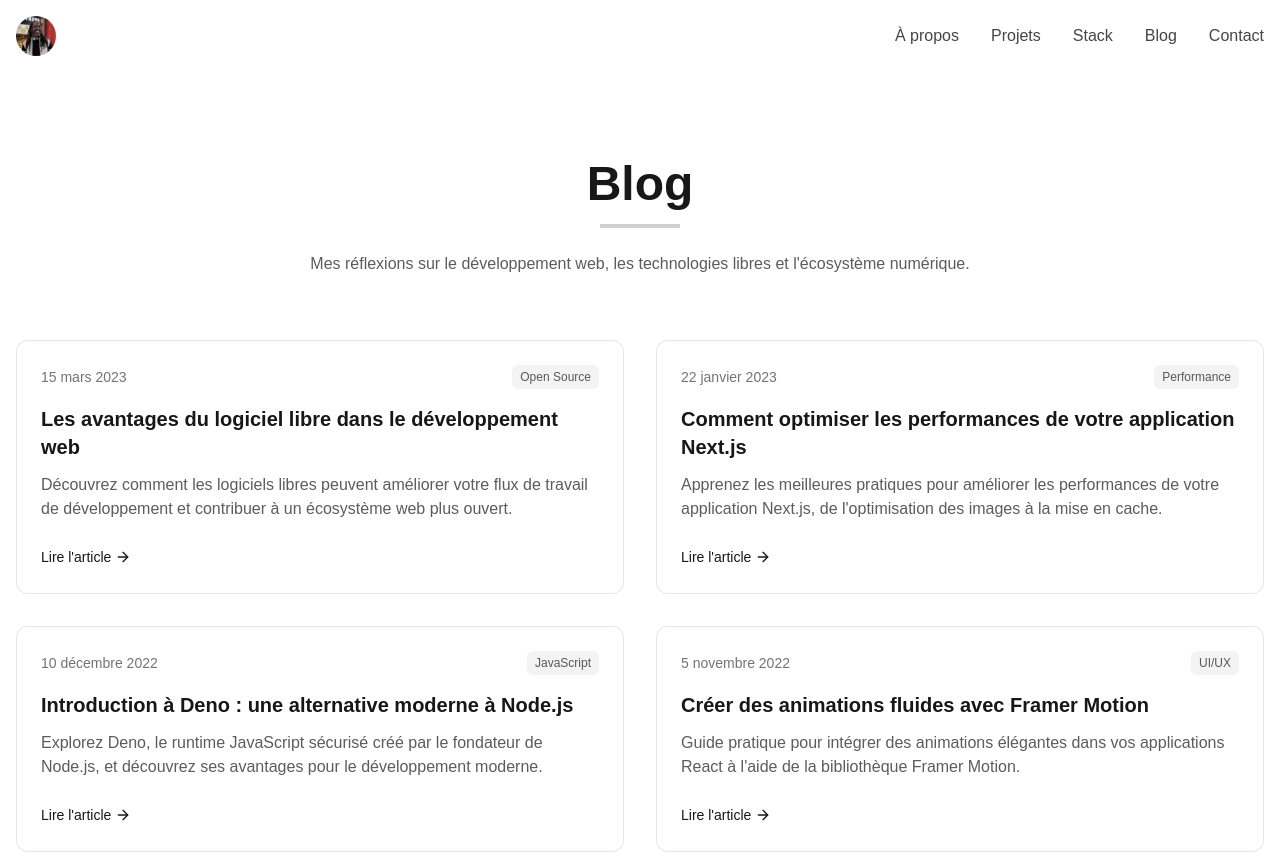
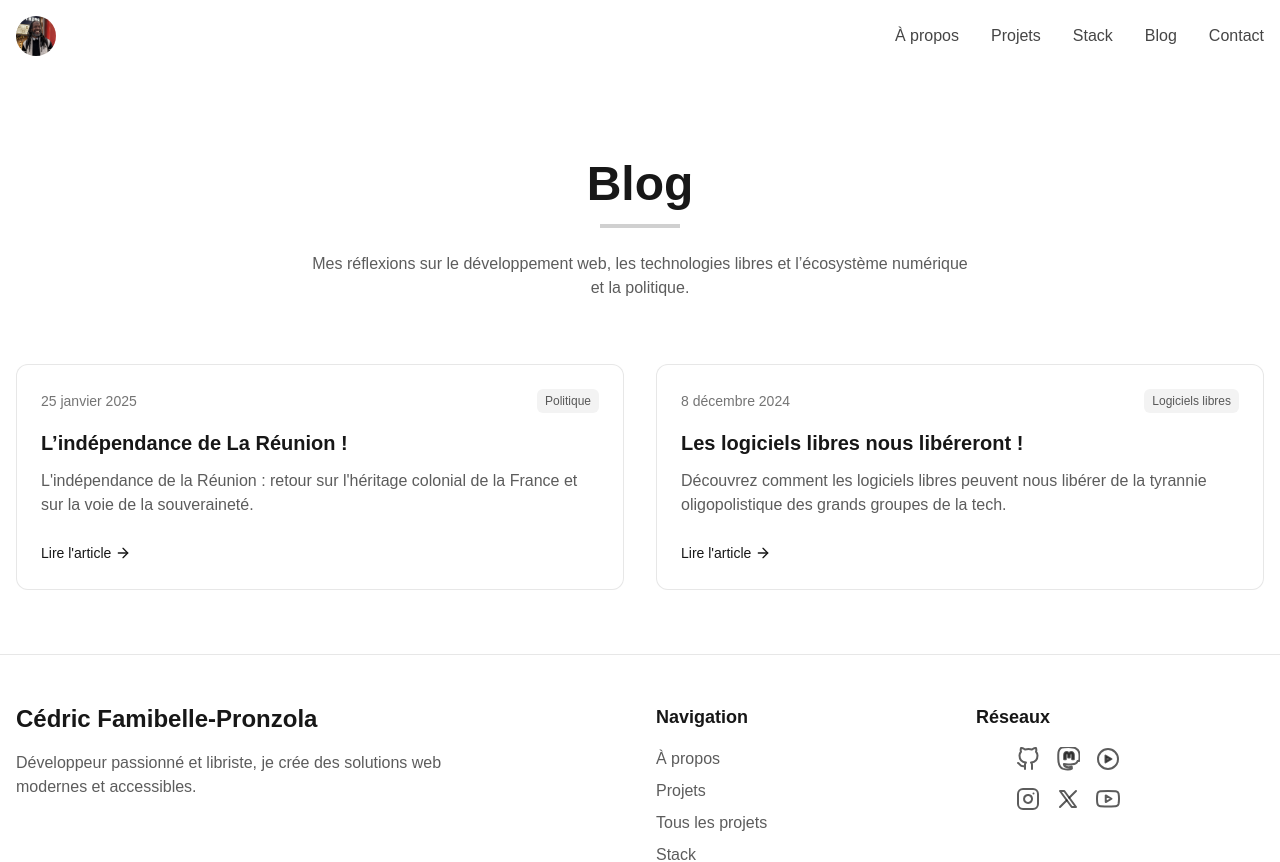
Before and after one commit to cedric-famibelle-pronzola/cedric-pronzola-v2, a Next.js app: page /blog in a window 1280 px wide. Shown: the top 862 px of the page. Built offline with nearby package versions, Linux system fonts and the light colour scheme.

Commit message:
update blog page

```diff
--- a/app/blog/page.tsx
+++ b/app/blog/page.tsx
@@ -10,18 +10,18 @@ export const viewport: Viewport = {
 
 export const metadata: Metadata = {
   title: "Blog",
-  description: "Articles et réflexions sur le développement web, les technologies libres et l'écosystème numérique par Cédric Famibelle-Pronzola.",
+  description: "Articles et réflexions sur le développement web, les technologies libres, l'écosystème numérique et la politique par Cédric Famibelle-Pronzola.",
   alternates: {
     canonical: "/blog",
   },
   openGraph: {
     title: "Blog | Cédric Famibelle-Pronzola",
-    description: "Articles et réflexions sur le développement web, les technologies libres et l'écosystème numérique.",
+    description: "Articles et réflexions sur le développement web, les technologies libres, l'écosystème numérique et la politique par Cédric Famibelle-Pronzola.",
     url: "/blog",
     type: "website",
     images: [
       {
-        url: "/api/og?title=Blog&subtitle=Développement web et technologies libres",
+        url: "/api/og?title=Blog&subtitle=Développement web,technologies libres et politique",
         width: 1200,
         height: 630,
         alt: "Blog de Cédric Famibelle-Pronzola",
@@ -34,7 +34,7 @@ const blogJsonLd = {
   "@context": "https://schema.org",
   "@type": "Blog",
   "headline": "Blog de Cédric Famibelle-Pronzola",
-  "description": "Articles et réflexions sur le développement web, les technologies libres et l'écosystème numérique.",
+  "description": "Articles et réflexions sur le développement web, les technologies libres, l'écosystème numérique et la politique.",
   "author": {
     "@type": "Person",
     "name": "Cédric Famibelle-Pronzola",
@@ -56,47 +56,25 @@ const blogJsonLd = {
   "blogPost": [
     {
       "@type": "BlogPosting",
-      "headline": "Les avantages du logiciel libre dans le développement web",
-      "description": "Découvrez comment les logiciels libres peuvent améliorer votre flux de travail de développement et contribuer à un écosystème web plus ouvert.",
-      "datePublished": "15 mars 2023",
+      "headline": "L’indépendance de La Réunion !",
+      "description": "Discours prononcé le 21 janvier 2025 à Bakou (Azerbaïdjan).",
+      "datePublished": "25 janvier 2025",
       "author": {
         "@type": "Person",
         "name": "Cédric Famibelle-Pronzola"
       },
-      "url": "https://cedric-pronzola.re/blog/avantages-logiciel-libre-developpement-web"
+      "url": "https://cedric-pronzola.re/blog/l-independance-de-la-reunion"
     },
     {
       "@type": "BlogPosting",
-      "headline": "Comment optimiser les performances de votre application Next.js",
-      "description": "Apprenez les meilleures pratiques pour améliorer les performances de votre application Next.js, de l'optimisation des images à la mise en cache.",
-      "datePublished": "22 janvier 2023",
+      "headline": "Les logiciels libres nous libéreront !",
+      "description": "Découvrez comment les logiciels libres peuvent améliorer votre flux de travail de développement et contribuer à un écosystème web plus ouvert.",
+      "datePublished": "8 décembre 2024",
       "author": {
         "@type": "Person",
         "name": "Cédric Famibelle-Pronzola"
       },
-      "url": "https://cedric-pronzola.re/blog/optimiser-performances-application-nextjs"
-    },
-    {
-      "@type": "BlogPosting",
-      "headline": "Introduction à Deno : une alternative moderne à Node.js",
-      "description": "Explorez Deno, le runtime JavaScript sécurisé créé par le fondateur de Node.js, et découvrez ses avantages pour le développement moderne.",
-      "datePublished": "10 décembre 2022",
-      "author": {
-        "@type": "Person",
-        "name": "Cédric Famibelle-Pronzola"
-      },
-      "url": "https://cedric-pronzola.re/blog/introduction-deno-alternative-nodejs"
-    },
-    {
-      "@type": "BlogPosting",
-      "headline": "Créer des animations fluides avec Framer Motion",
-      "description": "Guide pratique pour intégrer des animations élégantes dans vos applications React à l'aide de la bibliothèque Framer Motion.",
-      "datePublished": "5 novembre 2022",
-      "author": {
-        "@type": "Person",
-        "name": "Cédric Famibelle-Pronzola"
-      },
-      "url": "https://cedric-pronzola.re/blog/animations-fluides-framer-motion"
+      "url": "https://cedric-pronzola.re/blog/les-logiciels-libres-nous-libereront"
     }
   ]
 };
--- a/app/components/BlogContent.tsx
+++ b/app/components/BlogContent.tsx
@@ -4,40 +4,23 @@ import { motion } from 'framer-motion';
 import Link from 'next/link';
 import AnimatedSection from './AnimatedSection';
 
-// Sample blog posts - replace with your actual blog posts
 const blogPosts = [
   {
     id: 1,
-    title: "Les avantages du logiciel libre dans le développement web",
-    excerpt: "Découvrez comment les logiciels libres peuvent améliorer votre flux de travail de développement et contribuer à un écosystème web plus ouvert.",
-    date: "15 mars 2023",
-    category: "Open Source",
-    slug: "avantages-logiciel-libre-developpement-web",
+    title: "L’indépendance de La Réunion !",
+    excerpt: "L'indépendance de la Réunion : retour sur l'héritage colonial de la France et sur la voie de la souveraineté.",
+    date: "25 janvier 2025",
+    category: "Politique",
+    slug: "l-independance-de-la-reunion",
   },
   {
     id: 2,
-    title: "Comment optimiser les performances de votre application Next.js",
-    excerpt: "Apprenez les meilleures pratiques pour améliorer les performances de votre application Next.js, de l'optimisation des images à la mise en cache.",
-    date: "22 janvier 2023",
-    category: "Performance",
-    slug: "optimiser-performances-application-nextjs",
-  },
-  {
-    id: 3,
-    title: "Introduction à Deno : une alternative moderne à Node.js",
-    excerpt: "Explorez Deno, le runtime JavaScript sécurisé créé par le fondateur de Node.js, et découvrez ses avantages pour le développement moderne.",
-    date: "10 décembre 2022",
-    category: "JavaScript",
-    slug: "introduction-deno-alternative-nodejs",
-  },
-  {
-    id: 4,
-    title: "Créer des animations fluides avec Framer Motion",
-    excerpt: "Guide pratique pour intégrer des animations élégantes dans vos applications React à l'aide de la bibliothèque Framer Motion.",
-    date: "5 novembre 2022",
-    category: "UI/UX",
-    slug: "animations-fluides-framer-motion",
-  },
+    title: "Les logiciels libres nous libéreront !",
+    excerpt: "Découvrez comment les logiciels libres peuvent nous libérer de la tyrannie oligopolistique des grands groupes de la tech.",
+    date: "8 décembre 2024",
+    category: "Logiciels libres",
+    slug: "les-logiciels-libres-nous-libereront",
+  }
 ];
 
 const BlogContent = () => {
@@ -49,7 +32,7 @@ const BlogContent = () => {
             <h1 className="text-4xl md:text-5xl font-bold mb-4">Blog</h1>
             <div className="w-20 h-1 bg-foreground/20 mx-auto"></div>
             <p className="mt-6 text-foreground/70 max-w-2xl mx-auto">
-              Mes réflexions sur le développement web, les technologies libres et l&apos;écosystème numérique.
+              Mes réflexions sur le développement web, les technologies libres et l’écosystème numérique et la politique.
             </p>
           </div>
 
```
